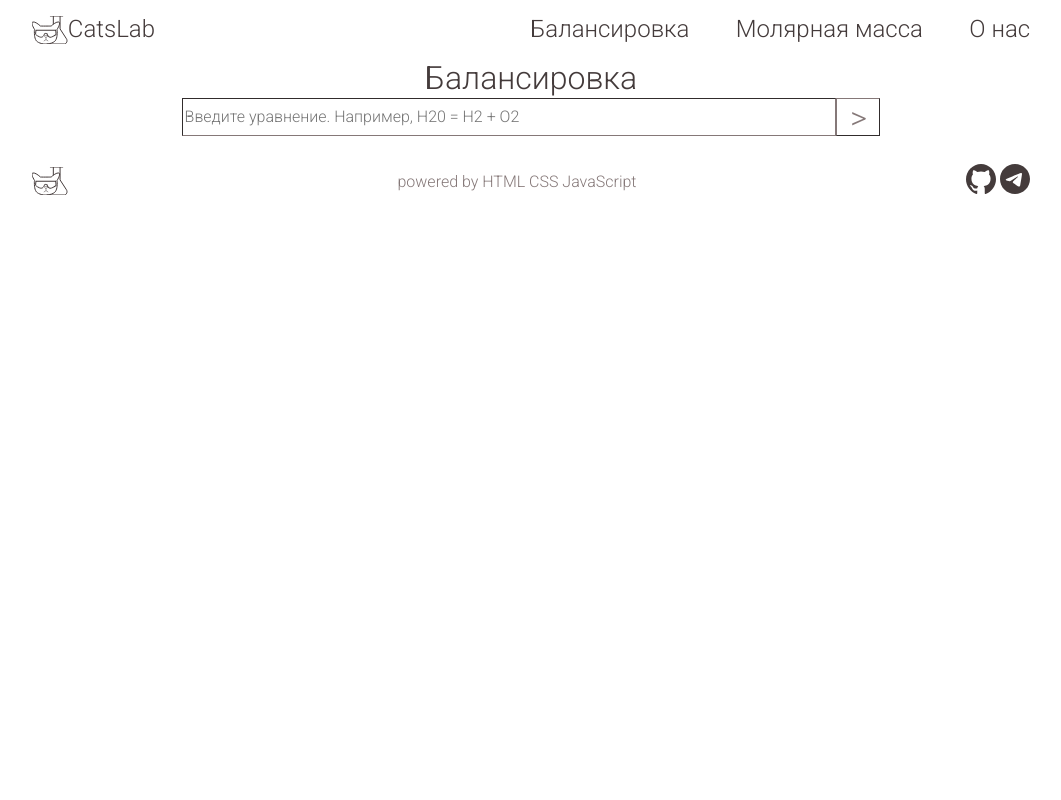
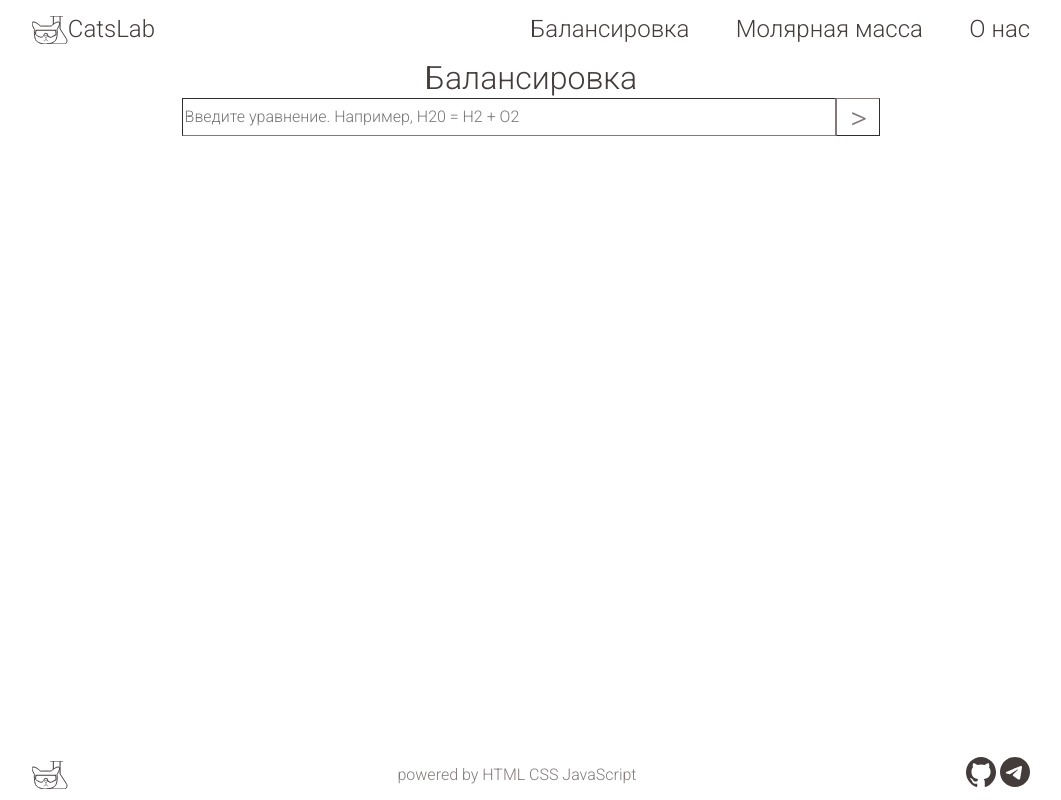
Before and after one commit to DarkMast001/catslab-site, a plain HTML site: page balance.html in a window 1280 px wide. Shown: the whole page, without its empty margins (109-1170 px from the left). Drawn offline with nearby package versions, Linux system fonts and the light colour scheme.

Commit message:
Промежуточные правкия

```diff
--- a/balance.html
+++ b/balance.html
@@ -42,7 +42,7 @@
 		<p class="power_by">powered by HTML CSS JavaScript</p>
 		<div>
 			<img src="images/github.svg" alt="ссылка на гитхаб" onclick="window.open('https://github.com/DarkMast001', '_blank')" style="cursor: pointer;">
-			<img src="images/tg.svg" alt="сслыка на телеграм" onclick="window.open('https://t.me/IvanTertyshnikov', '_blank')" style="cursor: pointer;">
+			<img src="images/tg.svg" alt="сслыка на телеграм" onclick="window.open('https://t.me/dimon992', '_blank')" style="cursor: pointer;">
 		</div>
 	</footer>
 	<script src="scripts/script.js"></script>
--- a/styles/balance.css
+++ b/styles/balance.css
@@ -1,11 +1,22 @@
 @import url(https://cdnjs.cloudflare.com/ajax/libs/normalize/8.0.1/normalize.css);
 @import url('https://fonts.googleapis.com/css2?family=Montserrat:ital,wght@0,100..900;1,100..900&family=Nanum+Gothic&family=Roboto:ital,wght@0,100;0,300;0,400;0,500;0,700;0,900;1,100;1,300;1,400;1,500;1,700;1,900&display=swap'); /* ROBOTO шрифт */
 
+html, body {
+	height: 100%;
+	margin: 0;
+}
+
+body {
+	display: flex;
+	flex-direction: column;
+	height: 100%;
+}
+
 .main {
+	flex-grow: 1;
 	width: 78%;
 	display: flex;
 	flex-direction: column;
-	justify-content: space-around;
 }
 
 .input_container {
```
Also changed, not shown: index.html (+1 -1 lines), molar.html (+1 -1 lines).
